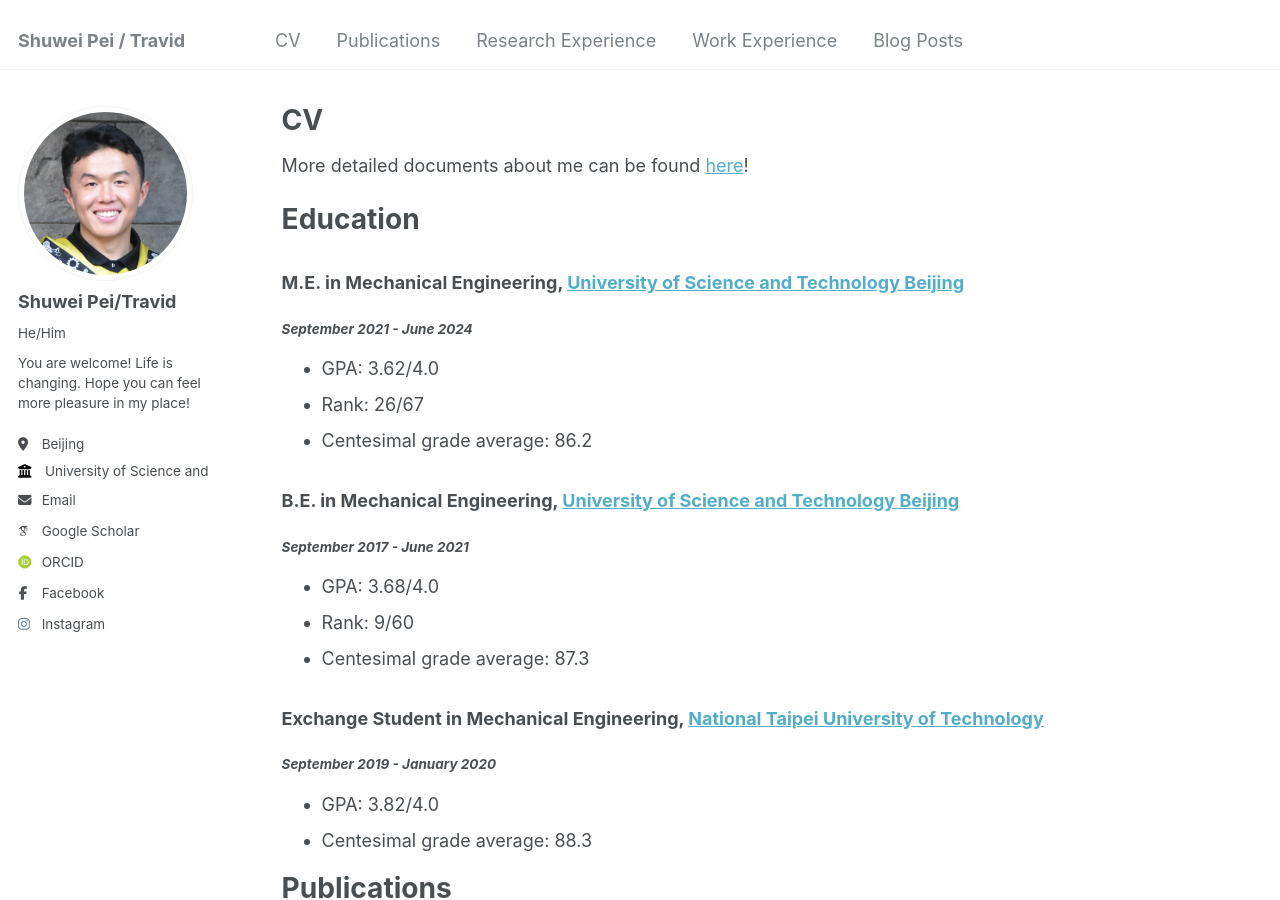
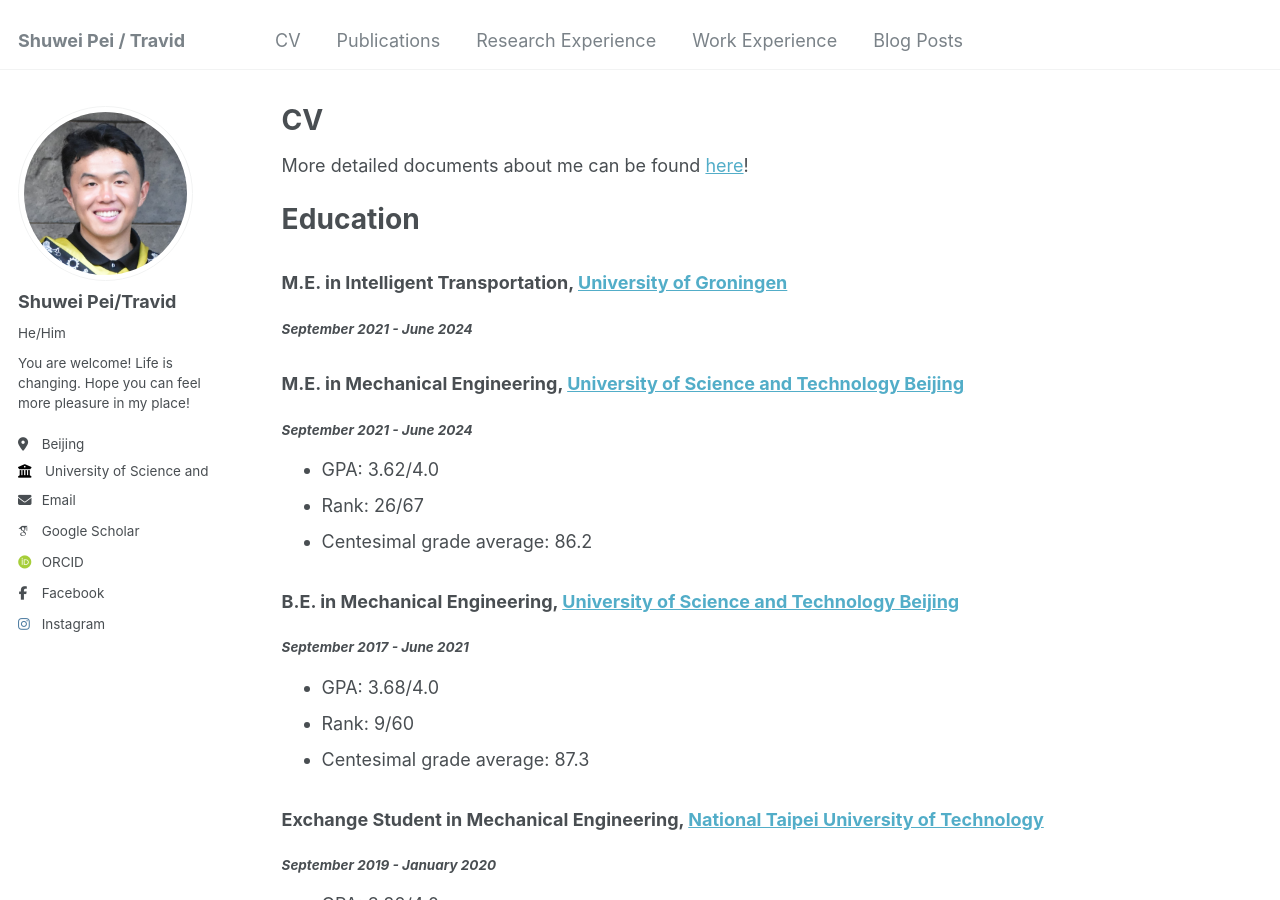
Before and after one commit to Travid-Pei/Travid-Pei.github.io, a Jekyll site: the page built from _pages/cv.md, in a window 1280 px wide and 900 px high. Built offline with Jekyll 4.4.1, drawn with Linux system fonts in a browser that asks for light colours; some web fonts are replaced; some of the changed text lies outside the part shown.

Commit message:
Update cv.md

```diff
--- a/_pages/cv.md
+++ b/_pages/cv.md
@@ -13,6 +13,8 @@ More detailed documents about me can be found [here](https://travid-pei.github.i
 
 Education
 ======
+### M.E. in Intelligent Transportation, [University of Groningen](https://www.rug.nl/?lang=en)
+#### _September 2021 - June 2024_
 
 ### M.E. in Mechanical Engineering, [University of Science and Technology Beijing](https://en.ustb.edu.cn/)
 #### _September 2021 - June 2024_
@@ -104,6 +106,11 @@ Skills
 
 References
 ======
+###  [Dr. Saeed Ahmed](https://research.rug.nl/en/persons/saeed-ahmed)
+- _Faculty of Science and Engineering_
+- University of Groningen
+- Email: s.ahmed@rug.nl
+
 ###  [Prof. Jue Yang](http://me.ustb.edu.cn/shiziduiwu/jiaoshixinxi/2022-03-24/468.html)
 - _School of Mechanical Engineering_
 - University of Science and Technology Beijing
```
